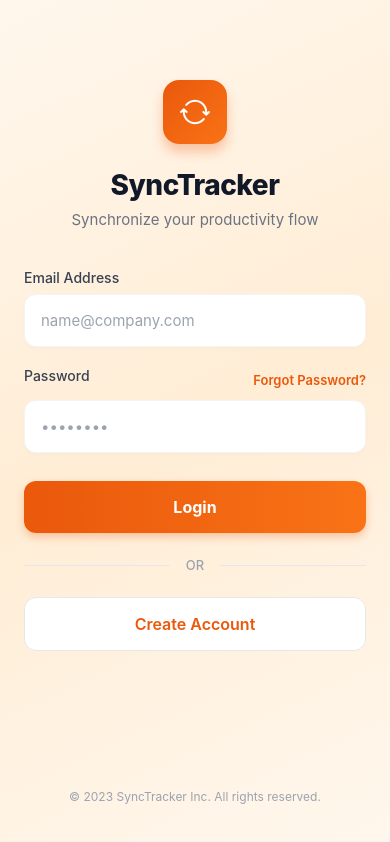
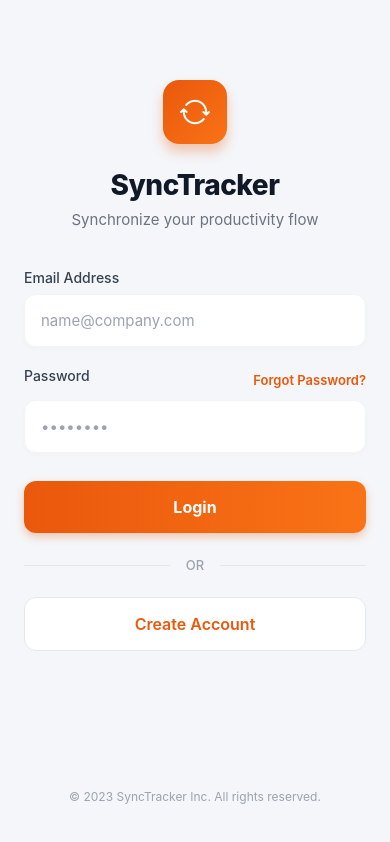
Before and after one commit to kevenmuba/sync-tracker-mobile-app, a React Native app: screen /Login in a window 390 px wide. Built offline with nearby package versions, Linux system fonts and the light colour scheme.

Commit message:
adjust it

```diff
--- a/src/navigation/MainTabNavigator.tsx
+++ b/src/navigation/MainTabNavigator.tsx
@@ -36,7 +36,7 @@ export default function MainTabNavigator() {
                         </View>
                     );
                 },
-                tabBarShowLabel: false,
+                tabBarShowLabel: true,
                 tabBarActiveTintColor: '#EA580C', // Orange color matching the mockup
                 tabBarInactiveTintColor: '#9CA3AF',
                 headerShown: false,
@@ -47,8 +47,13 @@ export default function MainTabNavigator() {
                     shadowOpacity: 0,
                     height: Platform.OS === 'ios' ? 96 : 76,
                     paddingTop: 8,
-                    paddingBottom: Platform.OS === 'ios' ? 34 : 20,
+                    paddingBottom: Platform.OS === 'ios' ? 34 : 12, // Adjusted padding down to give label room but keep it off OS nav lines
                     backgroundColor: '#FFFFFF',
+                },
+                tabBarLabelStyle: {
+                    fontSize: 12,
+                    fontWeight: '600',
+                    marginTop: 4,
                 }
             })}
         >
--- a/src/screens/LoginScreen.tsx
+++ b/src/screens/LoginScreen.tsx
@@ -23,13 +23,7 @@ export default function LoginScreen({ navigation }: Props) {
     const [password, setPassword] = useState('');
 
     return (
-        <LinearGradient
-            colors={['#FFF7ED', '#FFEDD5', '#FFF7ED']}
-            locations={[0.0, 0.5, 1.0]}
-            start={{ x: 0, y: 0 }}
-            end={{ x: 1, y: 1 }}
-            style={styles.gradientBackground}
-        >
+        <View style={styles.gradientBackground}>
             <KeyboardAvoidingView
                 style={styles.container}
                 behavior={Platform.OS === 'ios' ? 'padding' : undefined}
@@ -115,13 +109,14 @@ export default function LoginScreen({ navigation }: Props) {
 
                 </ScrollView>
             </KeyboardAvoidingView>
-        </LinearGradient>
+        </View>
     );
 }
 
 const styles = StyleSheet.create({
     gradientBackground: {
         flex: 1,
+        backgroundColor: '#F4F6F9',
     },
     container: {
         flex: 1,
--- a/src/screens/RegisterScreen.tsx
+++ b/src/screens/RegisterScreen.tsx
@@ -30,13 +30,7 @@ export default function RegisterScreen({ navigation }: Props) {
     const roles = ['Team Member', 'Project Admin', 'Super Admin'];
 
     return (
-        <LinearGradient
-            colors={['#FFF7ED', '#FFEDD5', '#FFF7ED']}
-            locations={[0.0, 0.5, 1.0]}
-            start={{ x: 0, y: 0 }}
-            end={{ x: 1, y: 1 }}
-            style={styles.gradientBackground}
-        >
+        <View style={styles.gradientBackground}>
             <KeyboardAvoidingView
                 style={styles.container}
                 behavior={Platform.OS === 'ios' ? 'padding' : undefined}
@@ -170,13 +164,14 @@ export default function RegisterScreen({ navigation }: Props) {
 
                 </ScrollView>
             </KeyboardAvoidingView>
-        </LinearGradient>
+        </View>
     );
 }
 
 const styles = StyleSheet.create({
     gradientBackground: {
         flex: 1,
+        backgroundColor: '#F4F6F9',
     },
     container: {
         flex: 1,
```
